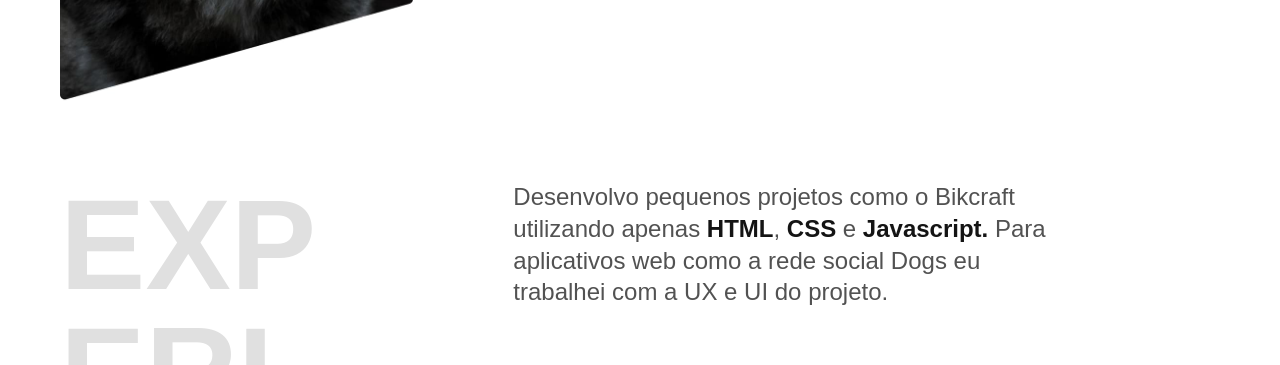
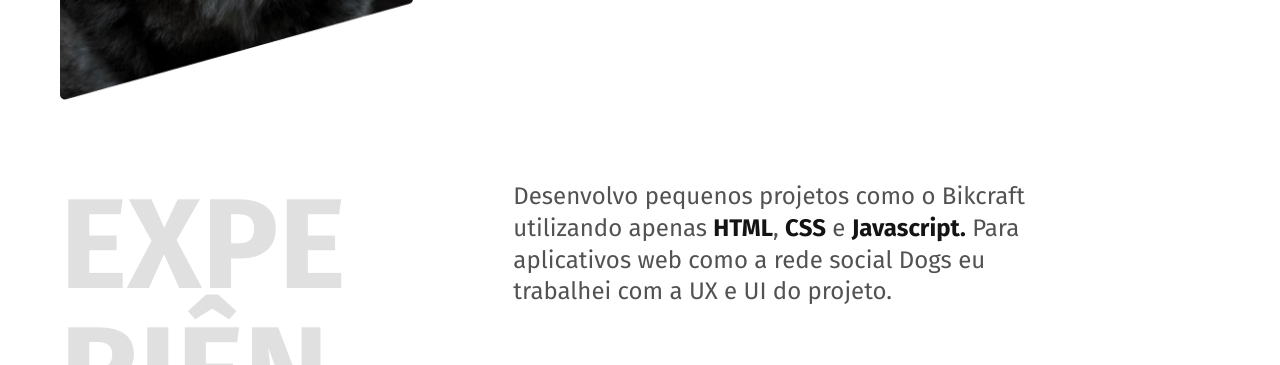
Before and after one commit to wemarinhoo/portfolio-pessoal, a plain HTML site: page index.html in a window 1280 px wide. Shown: the part 573-938 px from the top of the page. Drawn offline with Linux system fonts and the light colour scheme.

Commit message:
feat: Adicionado  google font

```diff
--- a/index.html
+++ b/index.html
@@ -5,7 +5,10 @@
   <meta name="viewport" content="width=device-width, initial-scale=1.0">
   <meta name="description" content="Desenvolvedor Front-End & UX/UI Designer Localizado no Rio de Janeiro🏖️">
   <title>Portfólio Pessoal</title>
-  <link rel="stylesheet" href="./css/style.css">
+  <link rel="stylesheet" href="./css/style.min.css">
+  <link rel="preconnect" href="https://fonts.googleapis.com">
+  <link rel="preconnect" href="https://fonts.gstatic.com" crossorigin>
+  <link href="https://fonts.googleapis.com/css2?family=Fira+Sans:wght@400;700&display=swap" rel="stylesheet">
 </head>
 <body>
   <header class="header">
```
